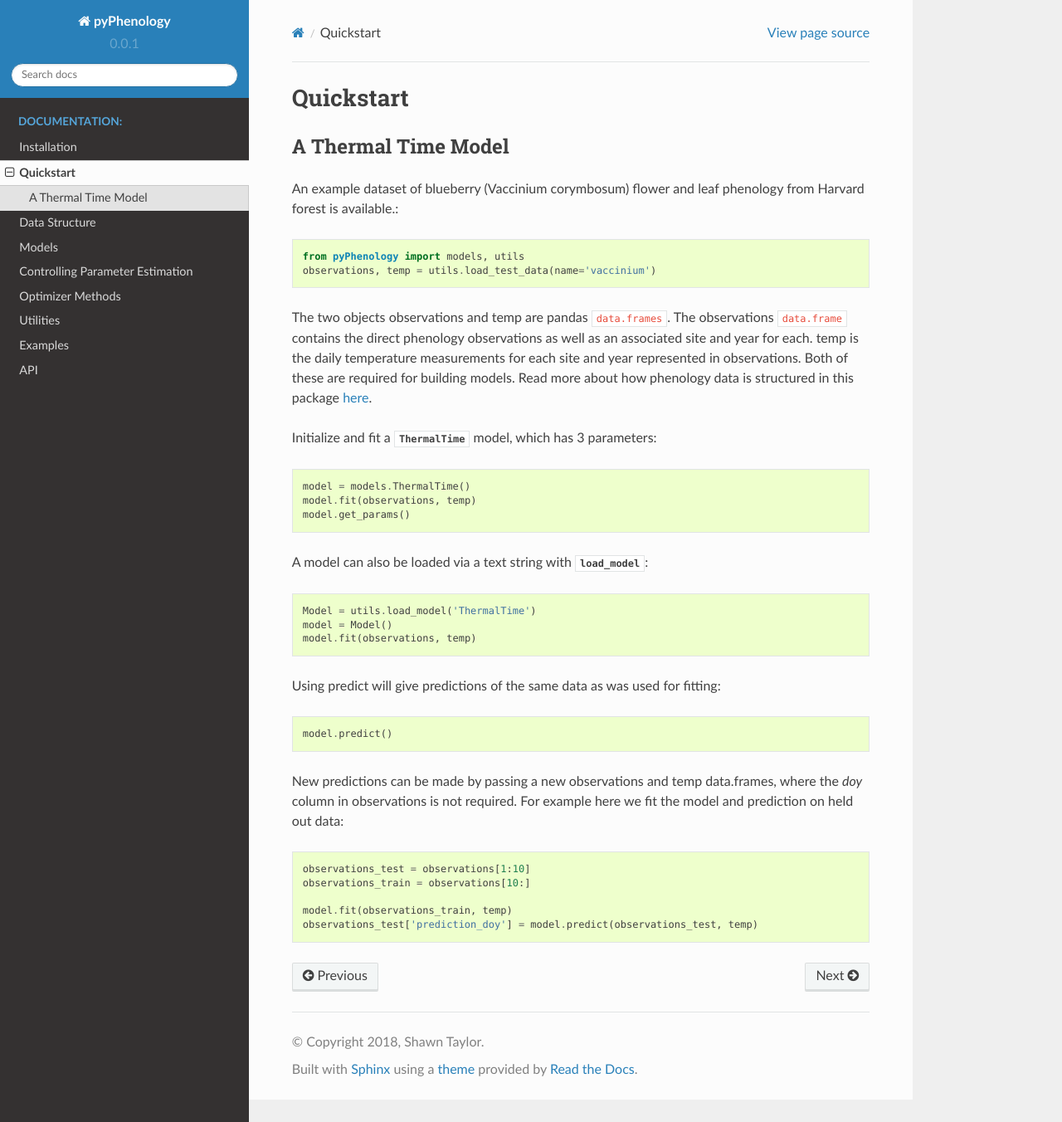
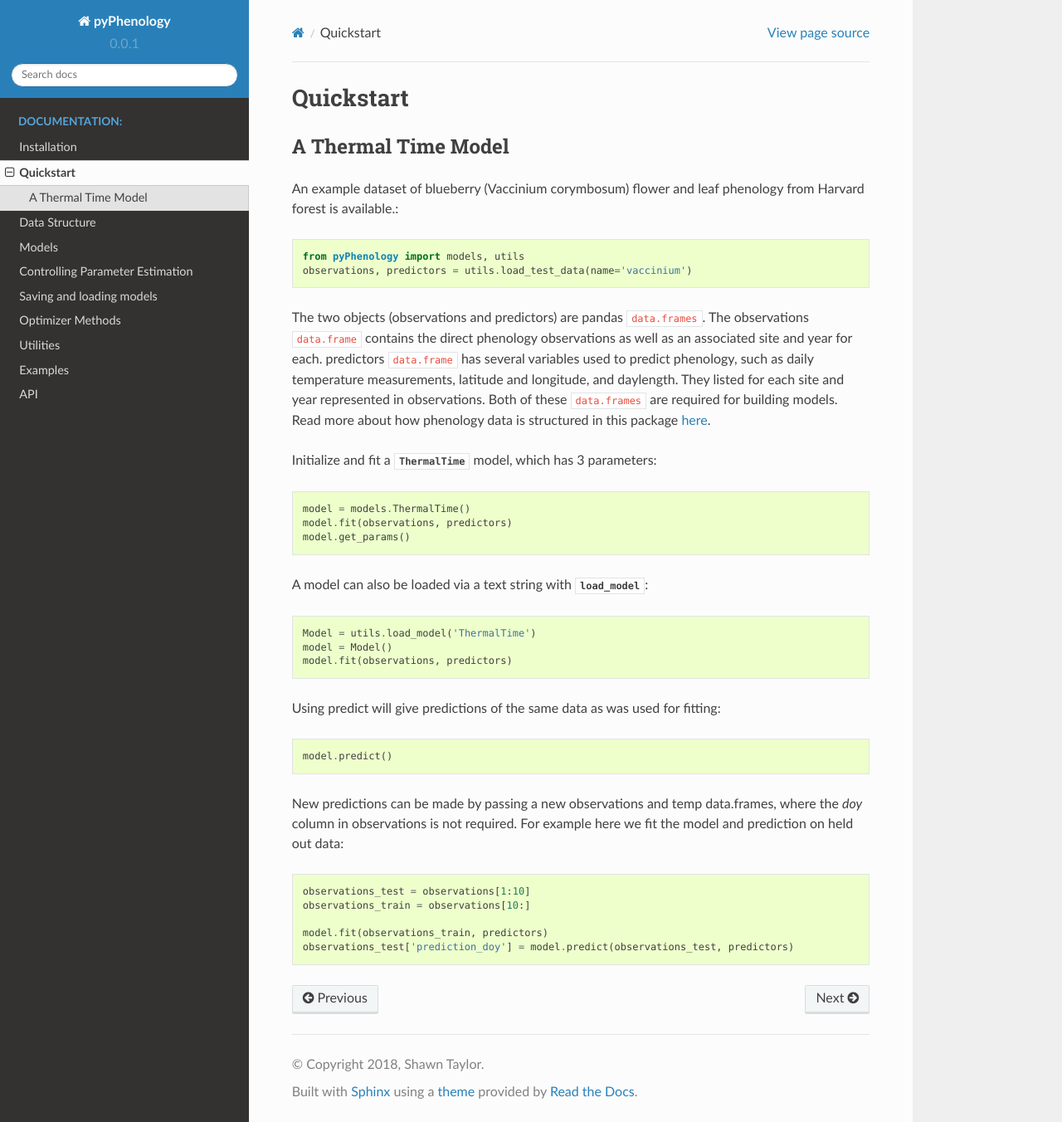
Before and after one commit to sdtaylor/pyPhenology, a Sphinx documentation site: the page built from docs/quickstart.rst, in a window 1280 px wide and 1352 px high. Shown: the whole window at 83% size. Built offline with Sphinx 7.4.7 and the Read the Docs theme 2.0.0, drawn with Linux system fonts in a browser that asks for light colours.

Commit message:
doc updates (#63)
-new predictor data structures
-2 new models and model notes
-loading/saving on its own page

```diff
--- a/docs/index.rst
+++ b/docs/index.rst
@@ -23,6 +23,7 @@
    data_structures
    models
    control_parameters
+   saving_loading
    optimizers
    utils
    examples
--- a/docs/models.rst
+++ b/docs/models.rst
@@ -31,6 +31,8 @@
     Linear
     MSB
     Sequential
+    M1
+    Naive
 
 
 
--- a/docs/quickstart.rst
+++ b/docs/quickstart.rst
@@ -10,24 +10,25 @@
 An example dataset of blueberry (Vaccinium corymbosum) flower and leaf phenology from Harvard forest is available.::
 
     from pyPhenology import models, utils
-    observations, temp = utils.load_test_data(name='vaccinium')
+    observations, predictors = utils.load_test_data(name='vaccinium')
 
-The two objects observations and temp are pandas ``data.frames``. The observations ``data.frame`` contains the direct
-phenology observations as well as an associated site and year for each. temp is the daily temperature measurements
-for each site and year represented in observations. Both of these are required for building models.
+The two objects (observations and predictors) are pandas ``data.frames``. The observations ``data.frame`` contains the direct
+phenology observations as well as an associated site and year for each. predictors ``data.frame`` has several
+variables used to predict phenology, such as daily temperature measurements, latitude and longitude, and daylength.
+They listed for each site and year represented in observations. Both of these ``data.frames`` are required for building models.
 Read more about how phenology data is structured in this package :ref:`here <data_structure>`.
 
 Initialize and fit a :any:`ThermalTime` model, which has 3 parameters::
 
     model = models.ThermalTime()
-    model.fit(observations, temp)
+    model.fit(observations, predictors)
     model.get_params()
 
 A model can also be loaded via a text string with :any:`load_model`::
 
     Model = utils.load_model('ThermalTime')
     model = Model()
-    model.fit(observations, temp)
+    model.fit(observations, predictors)
 
 Using predict will give predictions of the same data as was used for fitting::
 
@@ -39,5 +40,5 @@
     observations_test = observations[1:10]
     observations_train = observations[10:]
 
-    model.fit(observations_train, temp)
-    observations_test['prediction_doy'] = model.predict(observations_test, temp)
+    model.fit(observations_train, predictors)
+    observations_test['prediction_doy'] = model.predict(observations_test, predictors)
```
Also changed, not shown: docs/control_parameters.rst (+0 -23 lines), docs/data_structures.rst (+50 -15 lines), docs/saving_loading.rst (added, +27 -0 lines), 2 other files.
